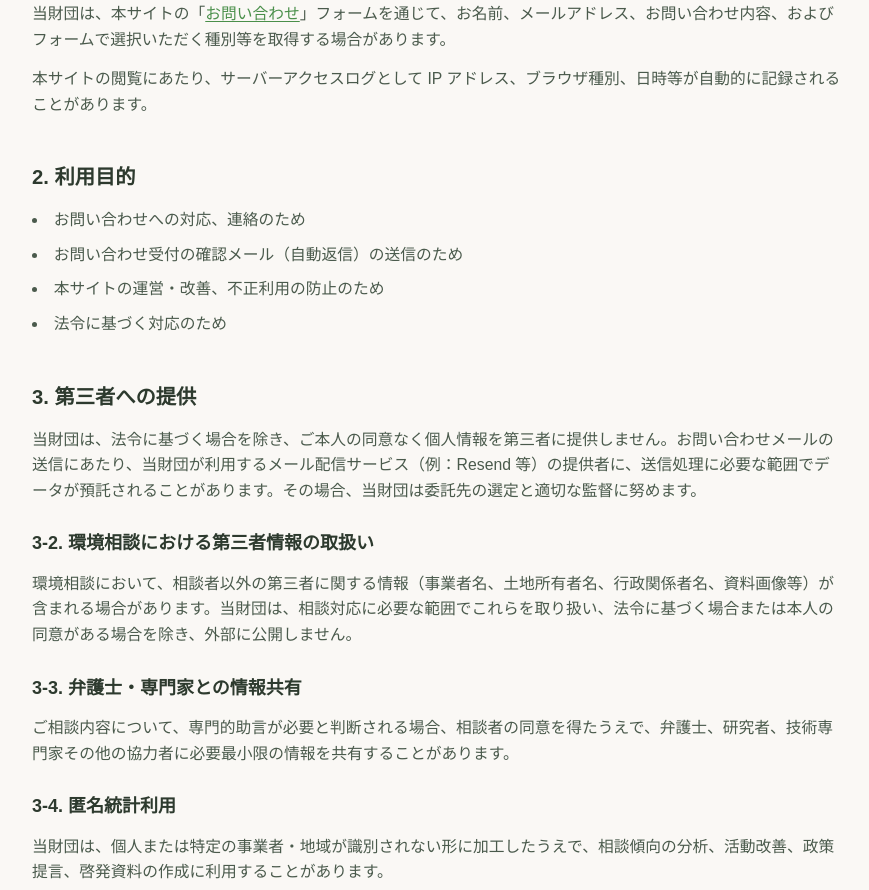
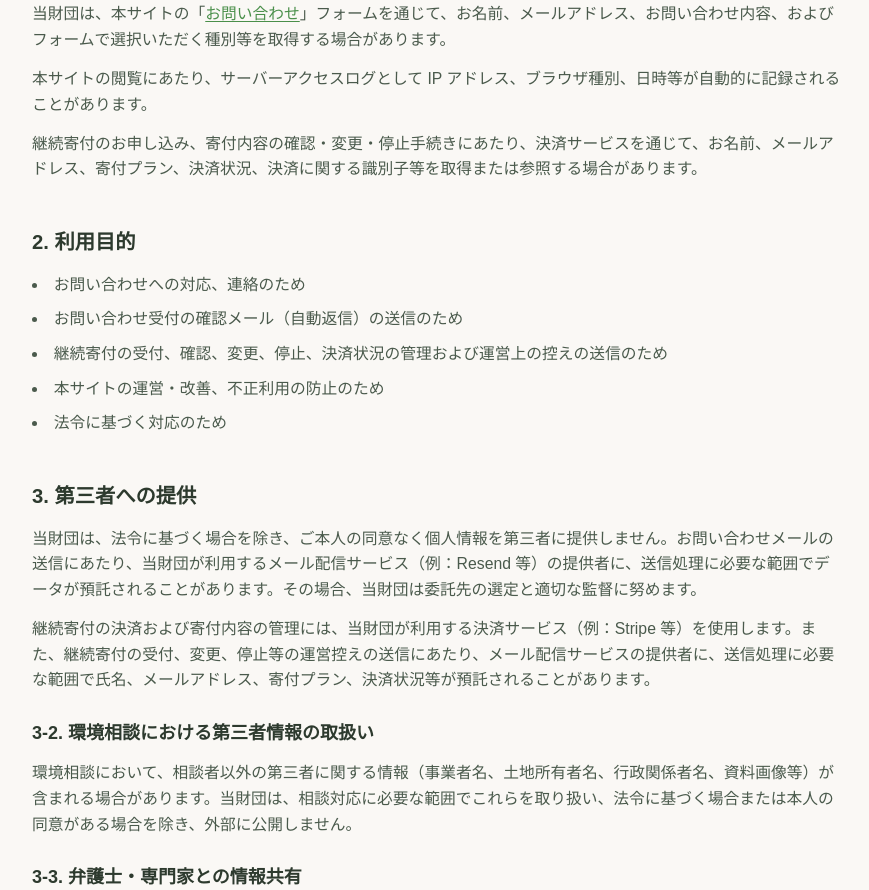
Before and after one commit to haitakamak-cmyk/earth-savers-web, a Next.js app: page /privacy in a window 1280 px wide. Shown: the part 640-1530 px from the top of the page, without its empty margins (203-1072 px from the left). Built offline with nearby package versions, Linux system fonts and the light colour scheme; a web font is replaced by a local one.

Commit message:
chore: document stripe donation data handling

```diff
--- a/src/app/privacy/page.tsx
+++ b/src/app/privacy/page.tsx
@@ -47,6 +47,9 @@ export default function PrivacyPage() {
             本サイトの閲覧にあたり、サーバーアクセスログとして IP
             アドレス、ブラウザ種別、日時等が自動的に記録されることがあります。
           </p>
+          <p className="mt-3 text-sm leading-relaxed">
+            継続寄付のお申し込み、寄付内容の確認・変更・停止手続きにあたり、決済サービスを通じて、お名前、メールアドレス、寄付プラン、決済状況、決済に関する識別子等を取得または参照する場合があります。
+          </p>
 
           <h2 className="mt-10 text-lg font-bold text-text-primary">
             2. 利用目的
@@ -54,6 +57,7 @@ export default function PrivacyPage() {
           <ul className="mt-3 list-inside list-disc space-y-2 text-sm leading-relaxed">
             <li>お問い合わせへの対応、連絡のため</li>
             <li>お問い合わせ受付の確認メール（自動返信）の送信のため</li>
+            <li>継続寄付の受付、確認、変更、停止、決済状況の管理および運営上の控えの送信のため</li>
             <li>本サイトの運営・改善、不正利用の防止のため</li>
             <li>法令に基づく対応のため</li>
           </ul>
@@ -64,6 +68,10 @@ export default function PrivacyPage() {
           <p className="mt-3 text-sm leading-relaxed">
             当財団は、法令に基づく場合を除き、ご本人の同意なく個人情報を第三者に提供しません。お問い合わせメールの送信にあたり、当財団が利用するメール配信サービス（例：Resend
             等）の提供者に、送信処理に必要な範囲でデータが預託されることがあります。その場合、当財団は委託先の選定と適切な監督に努めます。
+          </p>
+          <p className="mt-3 text-sm leading-relaxed">
+            継続寄付の決済および寄付内容の管理には、当財団が利用する決済サービス（例：Stripe
+            等）を使用します。また、継続寄付の受付、変更、停止等の運営控えの送信にあたり、メール配信サービスの提供者に、送信処理に必要な範囲で氏名、メールアドレス、寄付プラン、決済状況等が預託されることがあります。
           </p>
 
           <h3 className="mt-6 text-base font-bold text-text-primary">
--- a/src/lib/stripe/admin-notifications.ts
+++ b/src/lib/stripe/admin-notifications.ts
@@ -1,5 +1,6 @@
 import { Resend } from "resend";
 
+import { sanitizeText } from "@/lib/sanitize";
 import { findPlan, formatYen, type PlanCode } from "@/lib/stripe/plans";
 
 const DEFAULT_FROM = "地球防衛群 <info@earth-savers.org>";
@@ -54,13 +55,15 @@ export async function sendStripeAdminNotification(
     ? `${plan.name}（${formatYen(plan.amountMonthly)} / 月）`
     : "未取得";
   const label = actionLabel(notification.action);
+  const name = notification.name ? sanitizeText(notification.name) : null;
+  const email = notification.email ? sanitizeText(notification.email) : null;
 
   const body = [
     `種別: ${label}`,
     `発生日時: ${notification.occurredAt.toISOString()}`,
     "",
-    `お名前: ${notification.name || "未入力"}`,
-    `メールアドレス: ${notification.email || "未取得"}`,
+    `お名前: ${name || "未入力"}`,
+    `メールアドレス: ${email || "未取得"}`,
     `プラン: ${planLine}`,
     `ステータス: ${notification.status || "未取得"}`,
     "",
```
